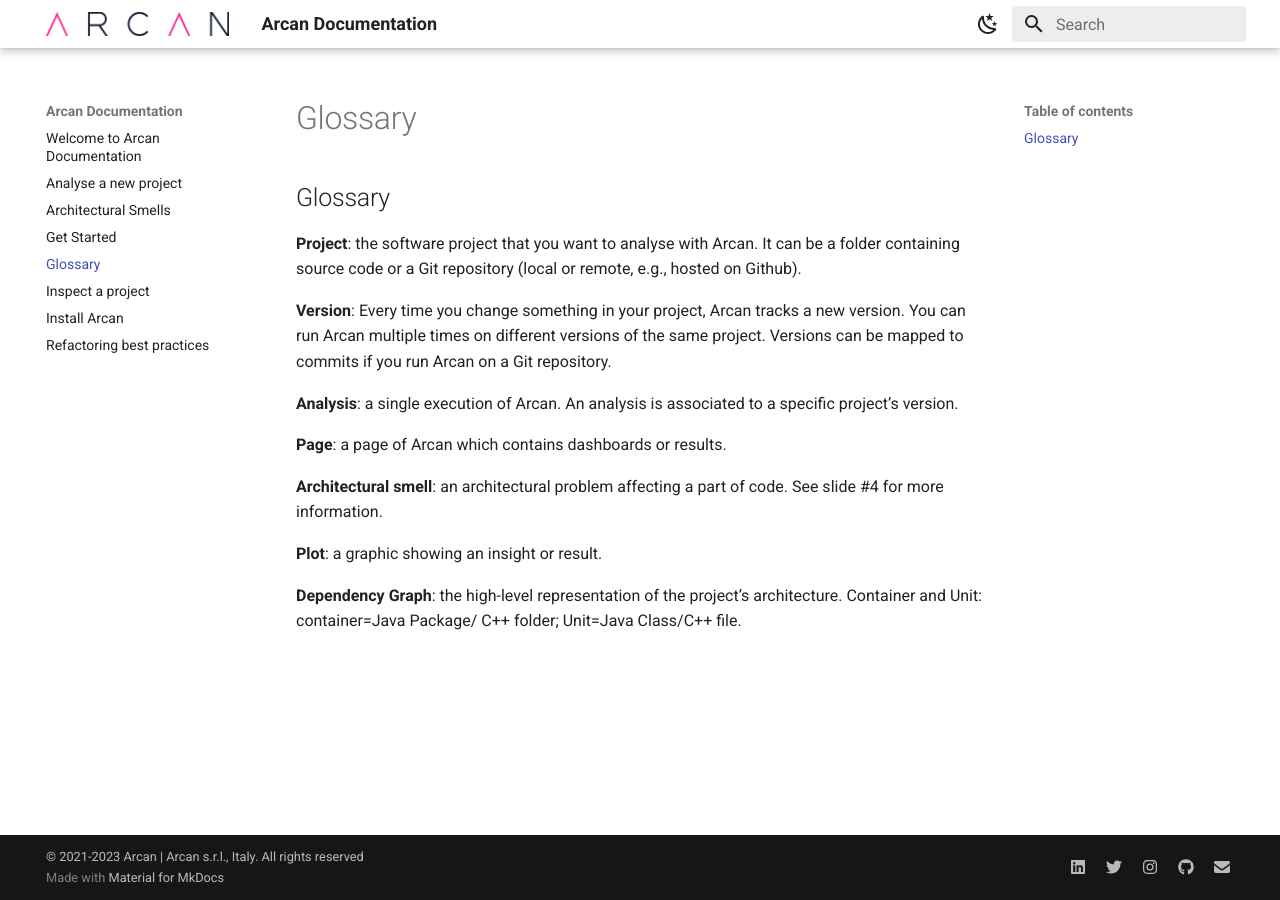
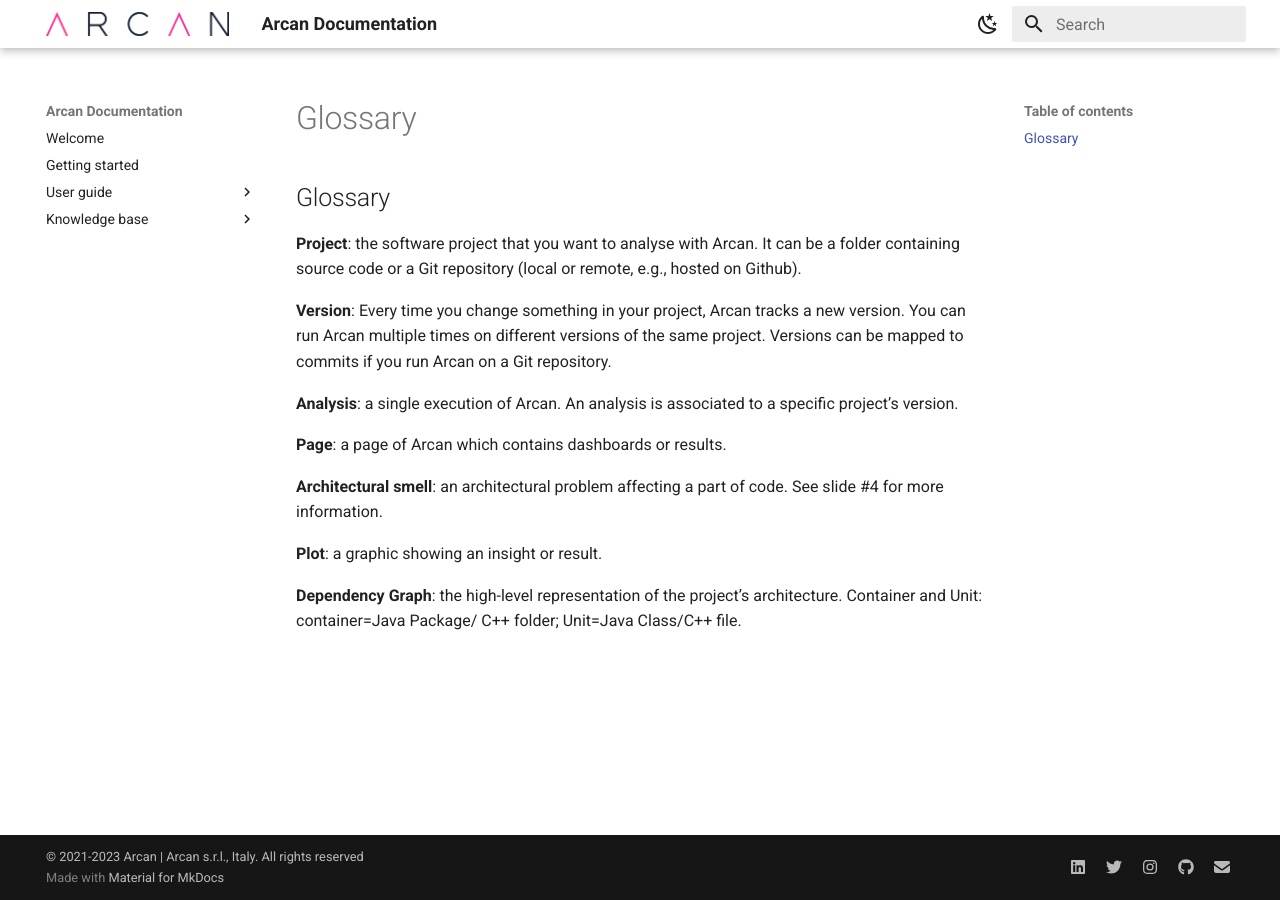
Before and after one commit to Arcan-Tech/arcan-docs, an MkDocs documentation site: the page built from docs/glossary.md, in a window 1280 px wide. Built offline with MkDocs 1.6.1 and Material for MkDocs 9.7.7, drawn with Linux system fonts in a browser that asks for light colours; the version menu is left out; some of the changed lines change nothing that is shown.

Commit message:
Modified navigaton order

```diff
--- a/mkdocs.yml
+++ b/mkdocs.yml
@@ -51,3 +51,14 @@
 markdown_extensions:
   - md_in_html
   - pymdownx.superfences
+nav:
+    - Welcome: 'index.md'
+    - Getting started: 'get_started.md'
+    - 'User guide':
+        - 'Install Arcan': 'installation.md'
+        - 'Analyse a new project': 'analyse_project.md'
+        - 'Inspect a project': 'inspect_project.md'
+    - 'Knowledge base':
+        - 'Glossary': 'license.md'
+        - 'Architectural smells': 'architectural_smells.md'
+        - 'Refactoring best pratices': 'refactoring.md'
```
